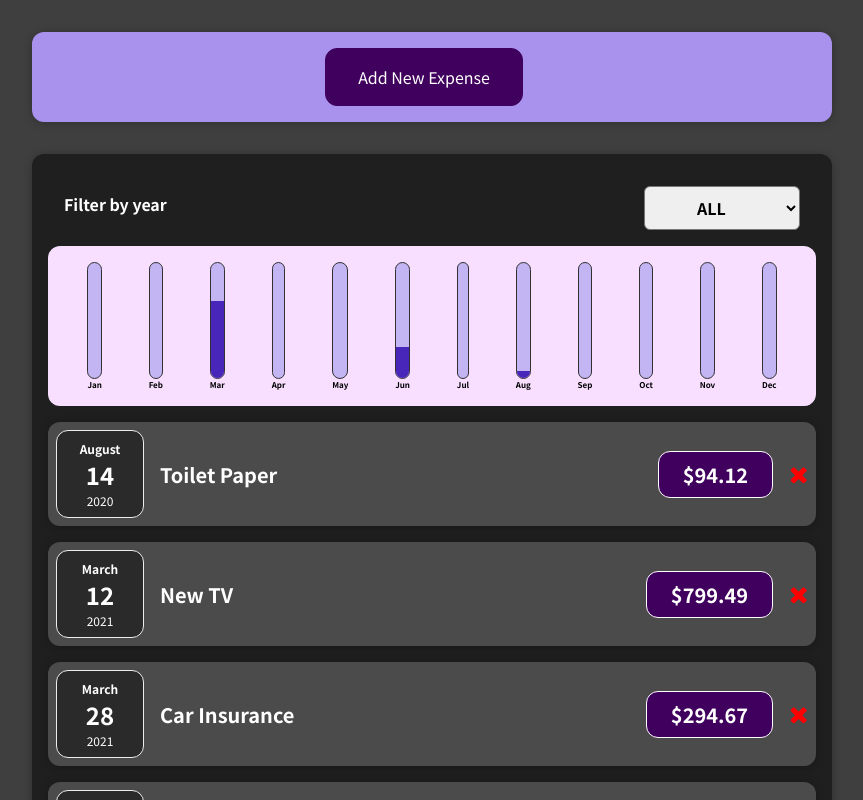
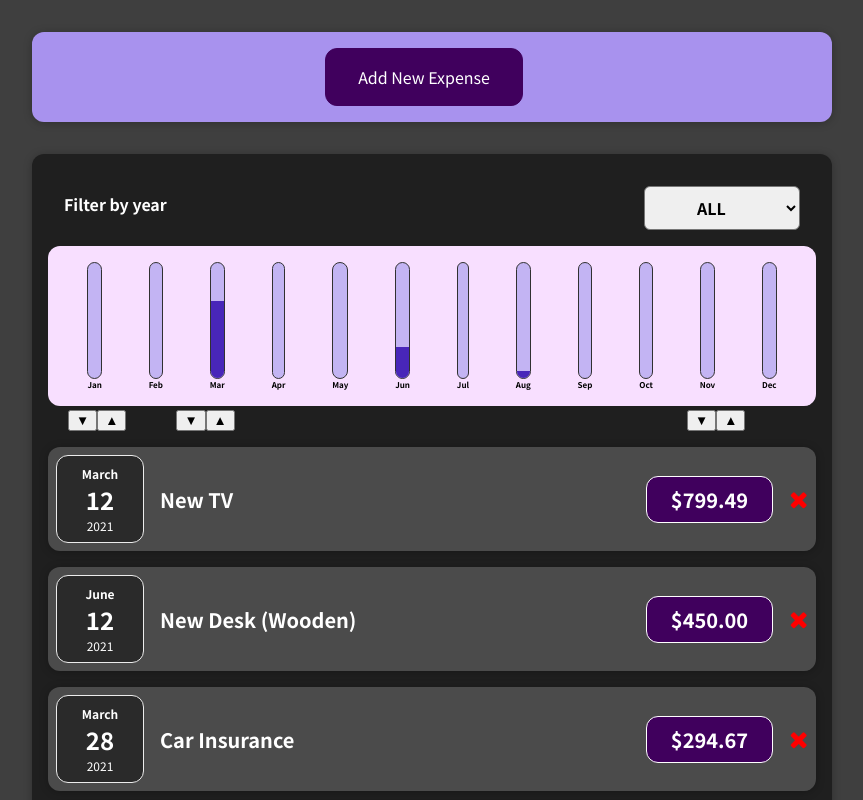
Before and after one commit to flakd/react-expense-tracker, a React (Create React App) app: page / in a window 1280 px wide. Shown: the top 800 px of the page, without its empty margins (208-1071 px from the left). Built offline with nearby package versions, Linux system fonts and the light colour scheme.

Commit message:
added sorting for each 'column' (date, title, amt)

```diff
--- a/src/App.js
+++ b/src/App.js
@@ -32,13 +32,9 @@ const App = () => {
 	]);
 
 	const addExpenseHandler = (newExpense) => {
-		//console.log(expenses);
 		setExpenses((prevExpenses) => {
-			//console.log(expenses.concat(expenses));
-			//return expenses.concat(expense);
 			return [...prevExpenses, newExpense];
 		});
-		//console.log(expenses);
 	};
 
 	const deleteExpenseHandler = (expenseId) => {
--- a/src/components/Expenses/Expenses.js
+++ b/src/components/Expenses/Expenses.js
@@ -1,14 +1,17 @@
 import {useState} from 'react';
+import {useEffect} from 'react';
 
 import Card from '../UI/Card';
 import './Expenses.css';
 import ExpenseFilter from './ExpensesFilter';
 import ExpensesChart from './ExpensesChart';
 import ExpensesList from './ExpensesList';
+import ExpensesSorter from './ExpensesSorter';
 
 const Expenses = (props) => {
 	const expenses = props.items;
 	const [filteredYear, setFilteredYear] = useState('ALL');
+	const [clickedButton, setClickedButton] = useState('sortAmountDsc');
 
 	const filterChangeHandler = (selectedYear) => {
 		console.log(selectedYear);
@@ -23,11 +26,70 @@ const Expenses = (props) => {
 			return expense.date.getFullYear().toString() === filteredYear;
 		});
 	}
-	const sortedFilteredExpenses = filteredExpenses.sort((a, b) => {
-		//make sure your dates are Dates, if string convert them with new Date(myDate)
-		//return b.date - a.date;  //sort reverse chronologically
-		return a.date - b.date; //sort chronologically
-	});
+	let sortedFilteredExpenses = [];
+
+	const sortExpensesHandler = (e) => {
+		console.log('inside sortExpenseHandler');
+		console.log(e.target.id);
+		setClickedButton(e.target.id); //using State here
+	};
+
+	switch (clickedButton) {
+		case 'sortDateDsc':
+			sortedFilteredExpenses = filteredExpenses.sort((a, b) => {
+				//console.log(e.target.id);
+				return b.date - a.date; //sort reverse chronologically
+			});
+			break;
+		case 'sortDateAsc':
+			sortedFilteredExpenses = filteredExpenses.sort((a, b) => {
+				return a.date - b.date; //sort chronologically
+			});
+			break;
+		case 'sortTitleDsc':
+			console.log(filteredExpenses);
+			//sortedFilteredExpenses = () => {
+			console.log(
+				filteredExpenses
+					.map((expense) => {
+						return expense.title.toLowerCase();
+					})
+					.sort()
+			);
+			sortedFilteredExpenses = filteredExpenses.sort((a, b) =>
+				a.title.toLowerCase() < b.title.toLowerCase()
+					? 1
+					: b.title.toLowerCase() < a.title.toLowerCase()
+					? -1
+					: 0
+			);
+			break;
+		case 'sortTitleAsc':
+			sortedFilteredExpenses = filteredExpenses.sort((a, b) =>
+				a.title.toLowerCase() > b.title.toLowerCase()
+					? 1
+					: b.title.toLowerCase() > a.title.toLowerCase()
+					? -1
+					: 0
+			);
+			break;
+		case 'sortAmountDsc':
+			sortedFilteredExpenses = filteredExpenses.sort((a, b) => {
+				return b.amount - a.amount; //sort descending by amount
+			});
+			break;
+		case 'sortAmountAsc':
+			sortedFilteredExpenses = filteredExpenses.sort((a, b) => {
+				return a.amount - b.amount; //sort ascending by amount
+			});
+			break;
+		default: //sort chronologically
+			console.log('default executed');
+			sortedFilteredExpenses = filteredExpenses.sort((a, b) => {
+				return a.date - b.date; //sort chronologically
+			});
+			break;
+	}
 
 	return (
 		<div>
@@ -37,6 +99,7 @@ const Expenses = (props) => {
 					onChangeFilter={filterChangeHandler}
 				/>
 				<ExpensesChart filteredExpenses={filteredExpenses} />
+				<ExpensesSorter onClickSort={sortExpensesHandler} />
 				<ExpensesList
 					selectedYear={filteredYear}
 					filteredExpenses={sortedFilteredExpenses}
--- /dev/null
+++ b/src/components/Expenses/ExpensesSorter.css
@@ -0,0 +1,7 @@
+.sort {
+	height: 20px;
+}
+.sorter {
+	white-space: 'nowrap';
+	display: inline-block;
+}
--- /dev/null
+++ b/src/components/Expenses/ExpensesSorter.js
@@ -0,0 +1,73 @@
+import React from 'react';
+
+const onClickSorter = (e) => {
+	console.log(e.target);
+};
+const ExpensesSorter = ({onClickSort}) => {
+	return (
+		<div style={{display: 'flex'}}>
+			<div
+				id='date-sorters'
+				className='sorter'
+				style={{paddingLeft: '20px', whiteSpace: 'nowrap'}}
+			>
+				<button
+					id='sortDateDsc'
+					className='sort'
+					onClick={onClickSort}
+				>
+					&#x25BC;
+				</button>
+				<button
+					id='sortDateAsc'
+					className='sort'
+					onClick={onClickSort}
+				>
+					&#x25B2;
+				</button>
+			</div>
+			<div
+				id='title-sorters'
+				className='sorter'
+				style={{width: '33%', paddingLeft: '50px', whiteSpace: 'nowrap'}}
+			>
+				<button
+					id='sortTitleDsc'
+					className='sort'
+					onClick={onClickSort}
+				>
+					&#x25BC;
+				</button>
+				<button
+					id='sortTitleAsc'
+					className='sort'
+					onClick={onClickSort}
+				>
+					&#x25B2;
+				</button>
+			</div>
+			<div
+				id='amount-sorters'
+				className='sorter'
+				style={{paddingLeft: '40%', whiteSpace: 'nowrap'}}
+			>
+				<button
+					id='sortAmountDsc'
+					className='sort'
+					onClick={onClickSort}
+				>
+					&#x25BC;
+				</button>
+				<button
+					id='sortAmountAsc'
+					className='sort'
+					onClick={onClickSort}
+				>
+					&#x25B2;
+				</button>
+			</div>
+		</div>
+	);
+};
+
+export default ExpensesSorter;
```
